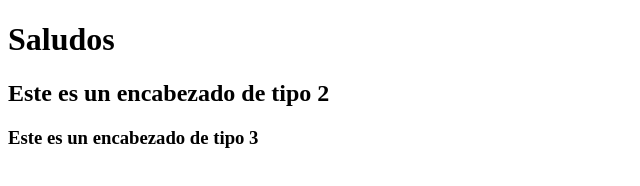
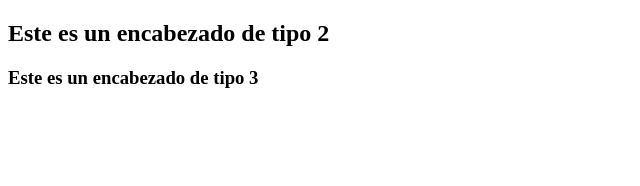
Before and after one commit to kalg12/web-practica-demo, a plain HTML site: page index.html in a window 1280 px wide. Shown: the whole page, without its empty margins (0-640 px from the left). Drawn offline with Linux system fonts and the light colour scheme.

Commit message:
Se eliminó la línea de saludos

```diff
--- a/index.html
+++ b/index.html
@@ -6,7 +6,6 @@
     <title>Prueba</title>
   </head>
   <body>
-    <h1>Saludos</h1>
     <h2>Este es un encabezado de tipo 2</h2>
     <h3>Este es un encabezado de tipo 3</h3>
   </body>
```
